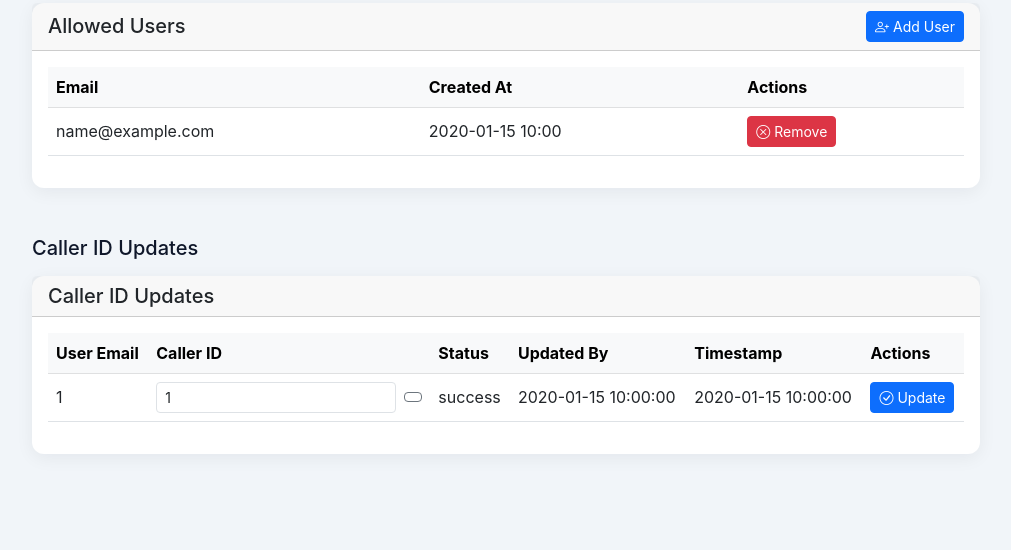
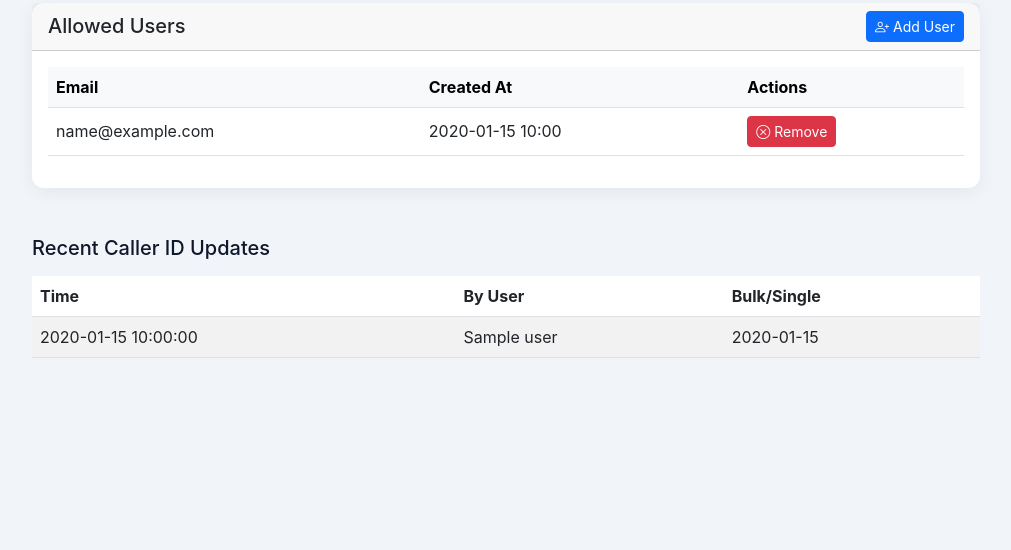
Before and after one commit to Sanjitadas/zoom-callerid-manager, a Flask app: template templates/index.html in a window 1280 px wide. Shown: the part 412-962 px from the top of the page, without its empty margins (264-1275 px from the left). After the commit the page ends 770 px from the top, so only its background shows below. Run offline with Flask 3, Linux system fonts and the light colour scheme; the template is opened without the code that fills it: most values are stand-ins (such as "Sample title", 1, 10 or a date in 2020).

Commit message:
Fix: dashboard recent updates display after caller ID update

```diff
--- a/routes.py
+++ b/routes.py
@@ -45,7 +45,7 @@ def admin_required(f):
         if session.get("role") != "admin":
             flash("❌ Admins only.", "danger")
             # non-admins go to bulk_update page (allowed users)
-            return redirect(url_for("main.bulk_update_page"))
+            return redirect(url_for("main.bulk_update"))
         return f(*args, **kwargs)
     return decorated
 
@@ -161,12 +161,28 @@ def index():
     total_allowed_users = AllowedUser.query.count()
     total_admins = Admin.query.count()
     total_callerid_updates = CallerIDUpdate.query.count()
+
+    # fetch latest 20 updates for dashboard
+    updates = CallerIDUpdate.query.order_by(CallerIDUpdate.updated_ts.desc()).limit(20).all()
+    dashboard_updates = []
+    for u in updates:
+        # determine if bulk/single
+        bulk_log = BulkUpdateLog.query.filter_by(email=u.user_id, timestamp=u.updated_ts).first()
+        update_type = "B" if bulk_log else "S"
+        dashboard_updates.append({
+            "time": u.updated_ts.strftime("%Y-%m-%d %H:%M:%S"),
+            "user": u.updated_by,
+            "update_type": update_type
+        })
+
     log_activity("VIEW_DASHBOARD", action="Accessed admin dashboard")
-    return render_template("index.html",
-                           total_allowed_users=total_allowed_users,
-                           total_admins=total_admins,
-                           total_callerid_updates=total_callerid_updates)
-
+    return render_template(
+        "index.html",
+        total_allowed_users=total_allowed_users,
+        total_admins=total_admins,
+        total_callerid_updates=total_callerid_updates,
+        dashboard_updates=dashboard_updates
+    )
 
 @main_bp.route("/activity_logs")
 @login_required
@@ -212,37 +228,61 @@ def bulk_update():
                         action=f"Failed to update {email}: {str(e)}"
                     )
     # Always fetch latest updates for table display
-    updates = CallerIDUpdate.query.order_by(CallerIDUpdate.updated_ts.desc()).all()
-
-     # Transform DB rows for template
+   # Fetch latest 1000 updates from DB
+    updates = CallerIDUpdate.query.order_by(CallerIDUpdate.updated_ts.desc()).limit(1000).all()
     uploaded_data = [
-        {
-            "email": u.email,
-            "outbound_caller_id": u.caller_id,
-            "status": u.status,
-            "reason": u.reason,
-            "updated_by": u.updated_by,
-            "updated_ts": u.updated_ts.strftime("%Y-%m-%d %H:%M:%S") if u.updated_ts else "-"
-        }
-        for u in updates
-    ]
+     {
+        "email": u.user_id,
+        "outbound_caller_id": u.caller_id_number,
+        "status": u.status,
+        "reason": u.reason,
+        "updated_by": u.updated_by,
+        "updated_ts": u.updated_ts.strftime("%Y-%m-%d %H:%M:%S") if u.updated_ts else "-"
+     } for u in updates
+   ]
 
     return render_template(
-        "bulk_update.html",
-        uploaded_data=excel_data,
-        success=success_updates,
-        failed=failed_updates
-    )
-
+    "bulk_update.html",
+    uploaded_data=uploaded_data,   # latest DB updates
+    success=success_updates,
+    failed=failed_updates
+)
 @main_bp.route("/ajax/refresh_dashboard")
 @login_required
 @admin_required
 def ajax_refresh_dashboard():
-    data = {
+    updates = CallerIDUpdate.query.order_by(CallerIDUpdate.updated_ts.desc()).limit(20).all()
+    dashboard_updates = []
+
+    for u in updates:
+        # Check if this update exists in BulkUpdateLog
+        bulk_log = BulkUpdateLog.query.filter(
+            func.lower(BulkUpdateLog.email) == u.user_id.lower(),
+            BulkUpdateLog.timestamp == u.updated_ts
+        ).first()
+        update_type = "Bulk" if bulk_log else "Single"
+
+        dashboard_updates.append({
+            "time": u.updated_ts.strftime("%Y-%m-%d %H:%M:%S") if u.updated_ts else "-",
+            "user": u.updated_by,
+            "update_type": update_type
+        })
+
+    recent_updates_html = render_template("partials/recent_updates_rows.html",
+                                          dashboard_updates=dashboard_updates)
+
+    allowed_users_html = render_template("partials/allowed_users_table.html",
+                                         allowed_users=AllowedUser.query.all())
+
+    return jsonify({
+        "status": "success",
+        "recent_updates_html": recent_updates_html,
+        "allowed_users_html": allowed_users_html,
+        "total_admins": Admin.query.count(),
         "total_allowed_users": AllowedUser.query.count(),
-        "total_admins": Admin.query.count()
-    }
-    return jsonify(data)
+        "total_callerid_updates": CallerIDUpdate.query.count()
+    })
+
 
 # ---------------- Generic AJAX table endpoint ----------------
 @main_bp.route("/ajax/<table_type>")
@@ -423,6 +463,23 @@ def ajax_update_callerid():
         logger.exception("ajax_update_callerid error: %s", e)
         return jsonify({"status": "error", "message": str(e)}), 500
 
+@main_bp.route("/ajax_refresh_callerid")
+@login_required
+def ajax_refresh_callerid():
+    updates = CallerIDUpdate.query.order_by(CallerIDUpdate.updated_ts.desc()).limit(1000).all()
+    uploaded_data = [
+        {
+            "email": u.user_id,
+            "outbound_caller_id": u.caller_id_number,
+            "status": u.status,
+            "reason": u.reason,
+            "updated_by": u.updated_by,
+            "updated_ts": u.updated_ts.strftime("%Y-%m-%d %H:%M:%S") if u.updated_ts else "-"
+        } for u in updates
+    ]
+    html = render_template("partials/callerid_updates_table.html", uploaded_data=uploaded_data)
+    return jsonify({"status": "success", "html": html})
+
 # ---------------- Inline Single-User Update via ⚙ ----------------
 @main_bp.route("/ajax/update_callerid_inline", methods=["POST"])
 @login_required
@@ -455,8 +512,8 @@ def ajax_update_callerid_inline():
             "status": "success",
             "updates": [
                 {
-                    "email": u.user_email,
-                    "caller_id": u.caller_id,
+                    "email": u.user_id,
+                    "caller_id": u.caller_id_number,
                     "updated_by": u.updated_by,
                     "timestamp": u.updated_ts.strftime("%Y-%m-%d %H:%M:%S")
                 } for u in updates
--- a/templates/index.html
+++ b/templates/index.html
@@ -42,11 +42,31 @@
     </div>
   </div>
 
-  <!-- Caller ID Updates Section -->
+  <!-- Recent Caller ID Updates Section -->
   <div class="mb-5">
-    <h5 class="mb-3">Caller ID Updates</h5>
-    <div id="callerid-updates-table">
-      {% include "partials/callerid_updates_table.html" %}
+    <h5 class="mb-3">Recent Caller ID Updates</h5>
+    <div id="recent-callerid-updates">
+      <table class="table table-striped">
+        <thead>
+          <tr>
+            <th>Time</th>
+            <th>By User</th>
+            <th>Bulk/Single</th>
+          </tr>
+        </thead>
+        <tbody>
+          {% for u in dashboard_updates %}
+          <tr>
+            <td>{{ u.time }}</td>
+            <td>{{ u.user }}</td>
+            <td>{{ u.update_type }}</td>
+          </tr>
+          {% endfor %}
+        </tbody>
+      </table>
+      {% if dashboard_updates|length == 0 %}
+        <p class="text-muted">No caller ID updates yet.</p>
+      {% endif %}
     </div>
   </div>
 
@@ -63,14 +83,14 @@
         const allowedTableBody = document.querySelector("#allowed-users-table");
         if(allowedTableBody) allowedTableBody.innerHTML = data.allowed_users_html;
 
-        // Update Caller ID Updates Table
-        const calleridTableBody = document.querySelector("#callerid-updates-table");
-        if(calleridTableBody) calleridTableBody.innerHTML = data.callerid_updates_html;
-
         // Update Counts
         document.getElementById("total-admins").innerText = data.total_admins;
         document.getElementById("total-allowed-users").innerText = data.total_allowed_users;
         document.getElementById("total-callerid-updates").innerText = data.total_callerid_updates;
+
+        // Update Recent Caller ID Updates Table
+        const recentTableBody = document.querySelector("#recent-callerid-updates tbody");
+        if(recentTableBody) recentTableBody.innerHTML = data.recent_updates_html;
       }
     } catch(err){
       console.error("Failed to refresh dashboard", err);
@@ -82,7 +102,7 @@
 </script>
 
 <style>
-  /* Optional: Custom Dark Theme if using base.html theme toggle */
+  /* Optional: Custom Dark Theme */
   .dark-theme {
     background-color: #121212;
     color: #e0e0e0;
```
Also changed, not shown: templates/partials/recent_updates_rows.html (added, +11 -0 lines).
